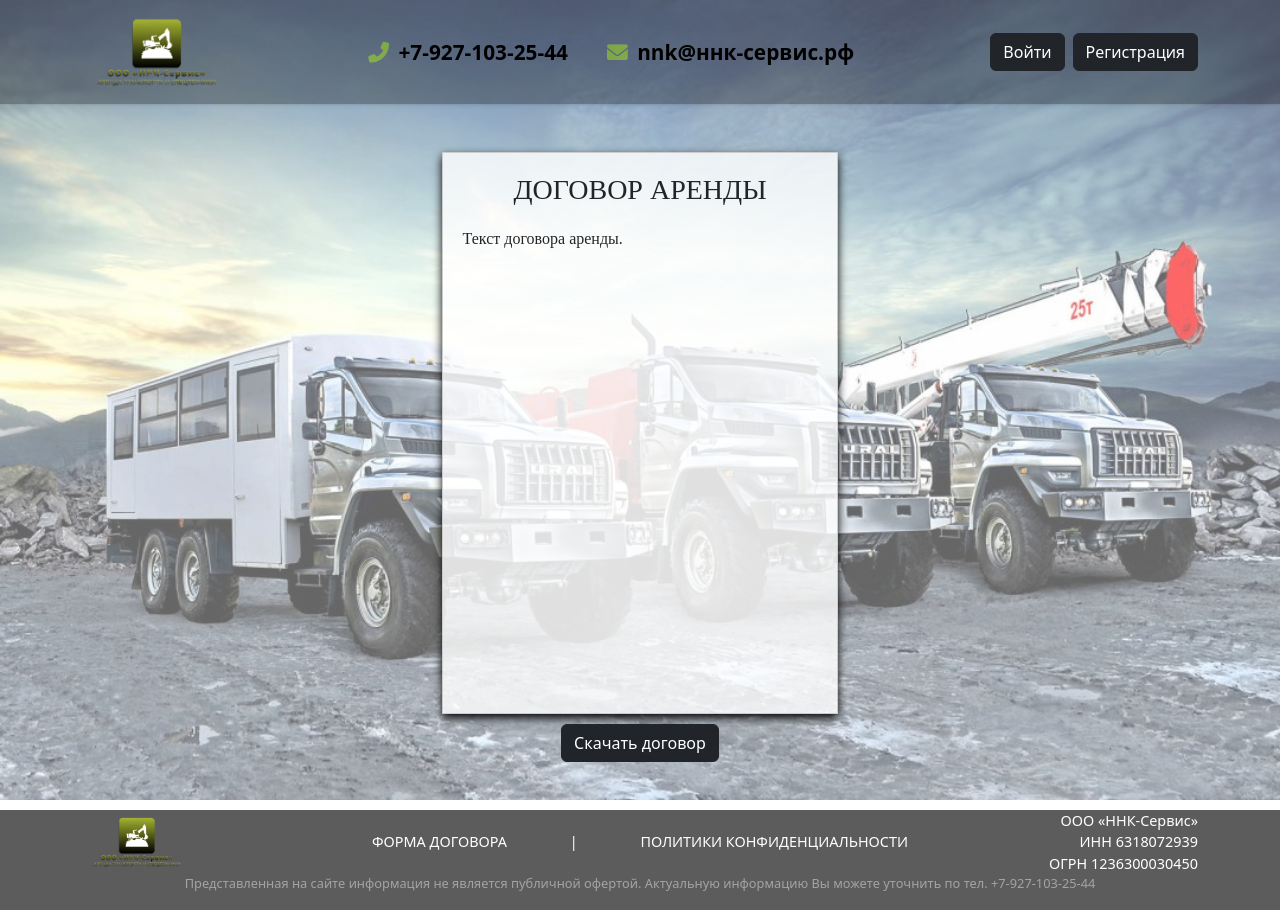
After one commit to temka778/Transport, a Django app: page /agreement/ in a window 1280 px wide. The commit adds this page. Run offline with Django 5.2, Linux system fonts and the light colour scheme; some libraries are stand-ins or nearby versions; some web fonts are replaced.

Commit message:
Доработки по дизайну. Добавил страницы договора и политики в футере.

```diff
--- a/transport/services/urls.py
+++ b/transport/services/urls.py
@@ -4,5 +4,7 @@ from . import views
 
 urlpatterns = [
     path('', views.index, name='index'),
-    path('technique/<int:pk>/', views.TechniqueDetail.as_view(), name='technique_detail')
+    path('technique/<int:pk>/', views.TechniqueDetail.as_view(), name='technique_detail'),
+    path('agreement/', views.agreement_view, name='agreement'),
+    path('privacy_policy/', views.privacy_policy_view, name='privacy_policy'),
 ]
--- a/transport/services/views.py
+++ b/transport/services/views.py
@@ -20,3 +20,11 @@ class TechniqueDetail(DetailView):
         context['photos'] = self.object.photos.all()
         context['is_authenticated'] = self.request.user.is_authenticated
         return context
+
+
+def agreement_view(request):
+    return render(request, 'services/agreement.html')
+
+
+def privacy_policy_view(request):
+    return render(request, 'services/privacy_policy.html')
--- /dev/null
+++ b/transport/static/css/agreement.css
@@ -0,0 +1,32 @@
+/* Центрирование контейнера с договором */
+.agreement-container {
+    display: flex;
+    flex-direction: column;
+    align-items: center;
+    justify-content: center;
+    background-color: #f4f4f400;
+}
+
+/* Стили для документа */
+.word-document {
+    width: calc(210mm * 0.5); /* Ширина листа A4 */
+    height: calc(297mm * 0.5); /* Высота листа A4 */
+    background: rgb(255, 255, 255, 0.8);
+    padding: 20px;
+    border: 1px solid #ccc;
+    box-shadow: 0 4px 9px rgb(0, 0, 0);
+    font-family: 'Times New Roman', serif;
+    line-height: 1.5;
+    overflow: auto; /* На случай длинного текста */
+}
+
+/* Заголовок документа */
+.word-document .title {
+    text-align: center;
+    margin-bottom: 20px;
+}
+
+/* Стили для кнопки скачивания */
+.download-button {
+    margin-top: 10px;
+}
--- a/transport/static/css/footer.css
+++ b/transport/static/css/footer.css
@@ -18,7 +18,15 @@
     text-decoration: none;
     font-size: 0.9rem;
     white-space: nowrap;
+    margin: 0 5px; /* Отступ вокруг ссылки */
 }
+
+/* Настройки для экранов уже 446px */
+@media (max-width: 446px) {
+    .footer-link {
+      font-size: 0.8rem; /* Уменьшаем размер шрифта */
+    }
+  }
 
 .footer-link:hover {
     color: #b3ff006c;
@@ -27,6 +35,7 @@
 /* Разделитель между ссылками */
 .footer-divider {
     color: #ffffff;
+    margin: 0 5px; /* Отступы вокруг разделителя */
 }
 
 /* Информация о компании */
--- a/transport/static/css/services.css
+++ b/transport/static/css/services.css
@@ -10,8 +10,8 @@
 
 /* Эффект подъёма при наведении */
 .card:hover {
-    transform: translateY(-7px); /* Подъём карточки */
-    box-shadow: 0 6px 12px rgba(0, 0, 0, 0.5); /* Усиление тени */
+    transform: translateY(-9px); /* Подъём карточки */
+    box-shadow: 0 6px 12px rgba(0, 0, 0, 9); /* Усиление тени */
 }
 
 /* Изображения в карточках */
@@ -29,7 +29,7 @@
 
 /* Стили для заголовков */
 .card-title {
-    font-size: 1.1rem;
+    font-size: 1.4rem;
     font-weight: bold;
     text-align: center;
     color: #333;
--- a/transport/templates/includes/footer.html
+++ b/transport/templates/includes/footer.html
@@ -12,9 +12,9 @@
       </div>
       <!-- Ссылки -->
       <div class="col-lg-6 col-md-12 d-flex justify-content-center justify-content-lg-between align-items-center mb-3 mb-lg-0">
-        <a href="#" class="footer-link">ФОРМА ДОГОВОРА</a>
-        <span class="footer-divider">|</span>
-        <a href="#" class="footer-link">ПОЛИТИКИ КОНФИДЕНЦИАЛЬНОСТИ</a>
+        <a href="{% url 'agreement' %}" class="footer-link">ФОРМА ДОГОВОРА</a>
+        <span class="footer-divider"> | </span>
+        <a href="{% url 'privacy_policy' %}" class="footer-link">ПОЛИТИКИ КОНФИДЕНЦИАЛЬНОСТИ</a>
       </div>
       <!-- Информация о компании -->
       <div class="col-lg-3 col-md-12 text-center text-lg-end">
--- /dev/null
+++ b/transport/templates/services/agreement.html
@@ -0,0 +1,15 @@
+{% extends 'base.html' %}
+{% load static %}
+{% block extra_css %}
+  <link rel="stylesheet" href="{% static 'css/agreement.css' %}">
+{% endblock %}
+{% block title %}Договор{% endblock %}
+{% block content %}
+  <div class="agreement-container">
+      <div class="word-document">
+          <h3 class="title">ДОГОВОР АРЕНДЫ</h3>
+          <p>Текст договора аренды.</p>
+      </div>
+      <a href="{% static 'doc/ДОГОВОР АРЕНДЫ.docx' %}" class="btn btn-dark text-white download-button">Скачать договор</a>
+  </div>
+{% endblock %}
--- a/transport/templates/services/technique_detail.html
+++ b/transport/templates/services/technique_detail.html
@@ -60,12 +60,8 @@
 
   <!-- Модальное окно -->
   <div class="modal fade" id="orderModal" tabindex="-1" aria-labelledby="orderModalLabel" aria-hidden="true">
-    <div class="modal-dialog modal-lg">
+    <div class="modal-dialog">
       <div class="modal-content">
-        <div class="modal-header">
-          <h1 class="modal-title" id="orderModalLabel">Оформить заказ</h1>
-          <button type="button" class="btn-close" data-bs-dismiss="modal" aria-label="Close"></button>
-        </div>
         <div class="modal-body">
           <!-- Здесь будет содержимое формы, загруженное через AJAX -->
           <div id="order-form-content">
```
Also changed, not shown: transport/static/css/about.css (+14 -7 lines), transport/static/css/privacy_policy.css (added, +27 -0 lines), transport/static/css/profile.css (+59 -3 lines), transport/static/css/technique_detail.css (+7 -0 lines), transport/templates/services/privacy_policy.html (added, +14 -0 lines), transport/templates/users/profile.html (+13 -10 lines), transport/services/migrations/0002_techniquephoto.py (deleted), 1 other file.
